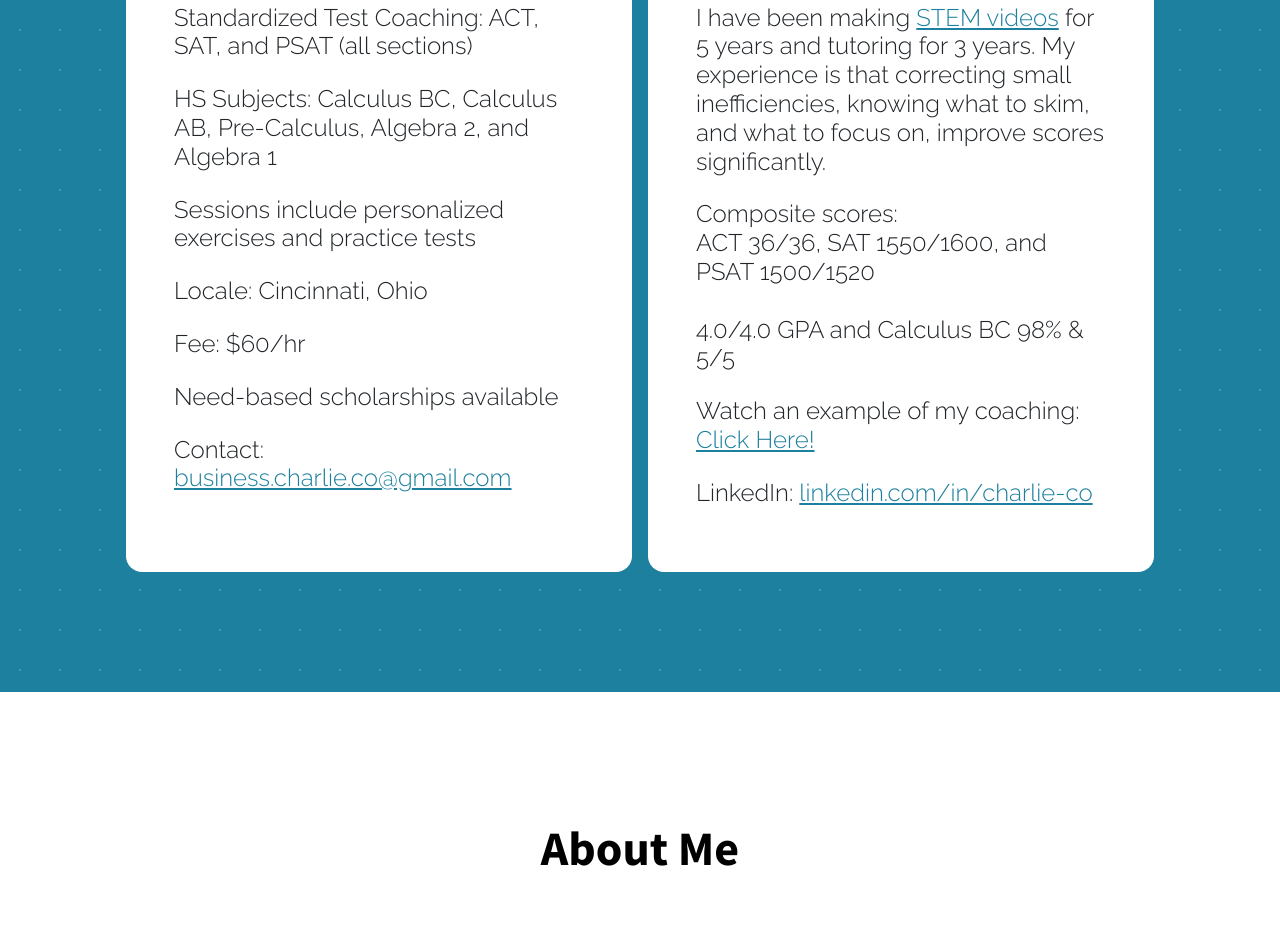
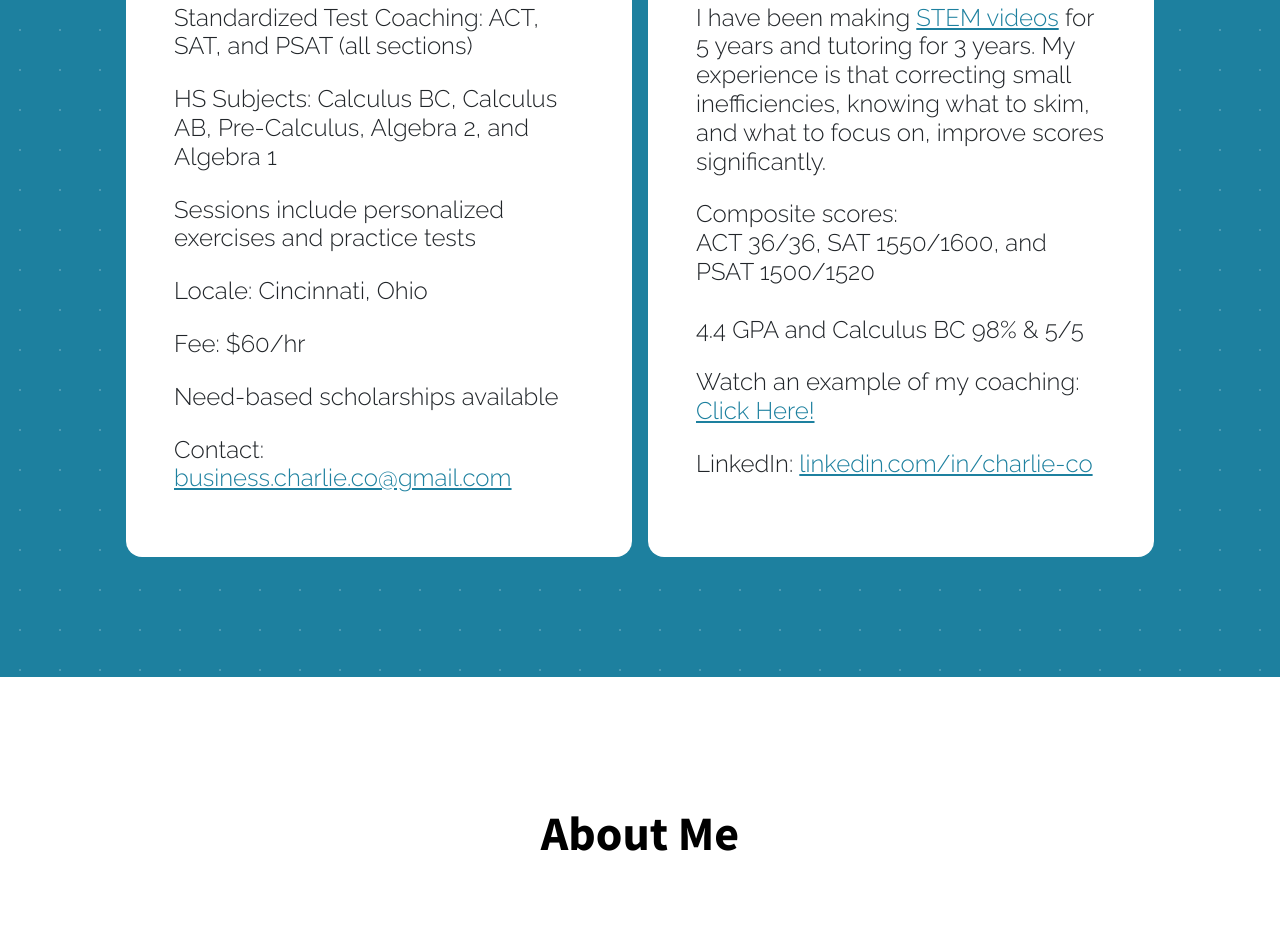
Before and after one commit to charlie-works/charlie-works.github.io, a website: page index.html in a window 1280 px wide. Shown: the part 1230-2170 px from the top of the page. Drawn offline with nearby package versions, Linux system fonts and the light colour scheme; some packages are replaced by stand-ins of ours.

Commit message:
Update index.html

```diff
--- a/index.html
+++ b/index.html
@@ -94,7 +94,7 @@
 
                             <h4 class="card-text">I have been making <a href="#portfolio">
                                     STEM videos</a> for 5 years and tutoring for 3 years. My experience is that correcting small inefficiencies, knowing what to skim, and what to focus on, improve scores significantly.</h4>
-                            <h4 class="card-text">Composite scores: <br> ACT 36/36, SAT 1550/1600, and PSAT 1500/1520 <br><br> 4.0/4.0 GPA and Calculus BC 98% & 5/5
+                            <h4 class="card-text">Composite scores: <br> ACT 36/36, SAT 1550/1600, and PSAT 1500/1520 <br><br> 4.4 GPA and Calculus BC 98% & 5/5
                             </h4>
 
                             <h4 class="card-text">Watch an example of my coaching:<br><a href="https://www.youtube.com/watch?v=y8q2PoyhuFM">Click Here!</a>
```
